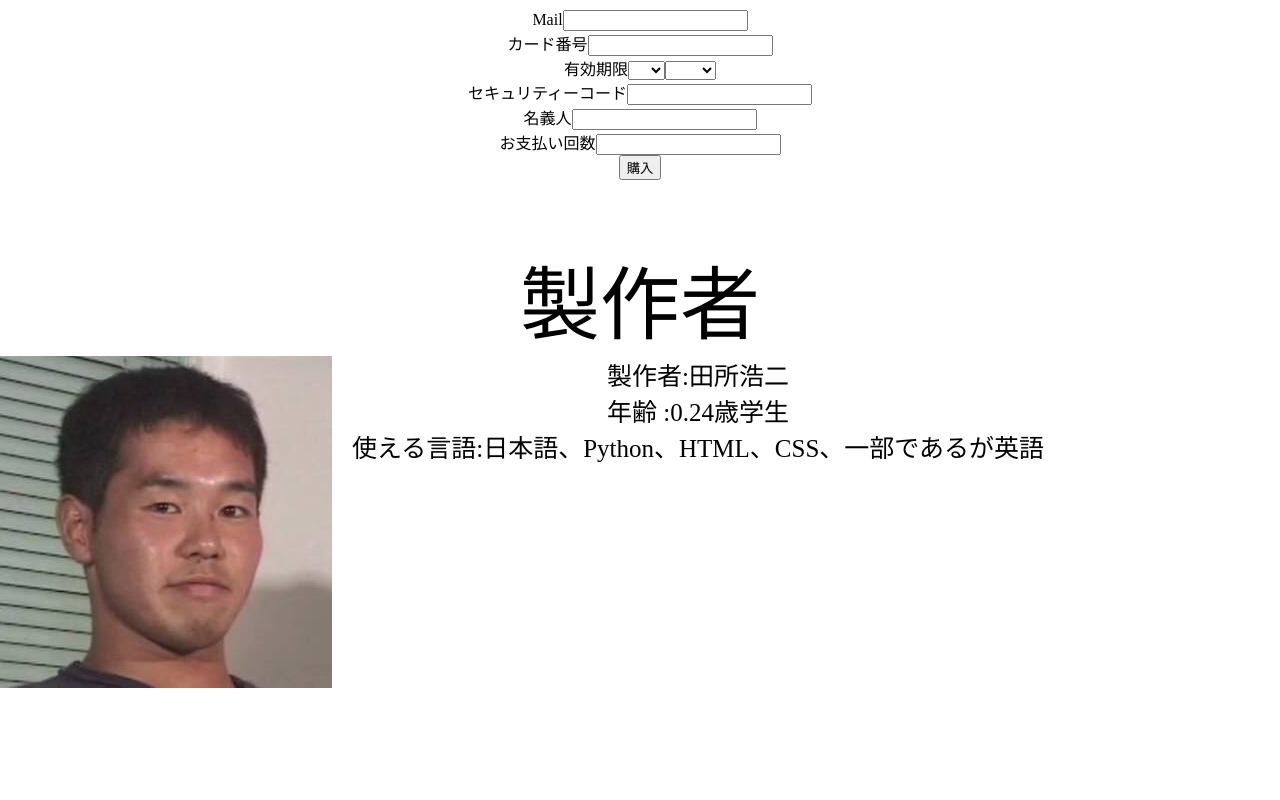
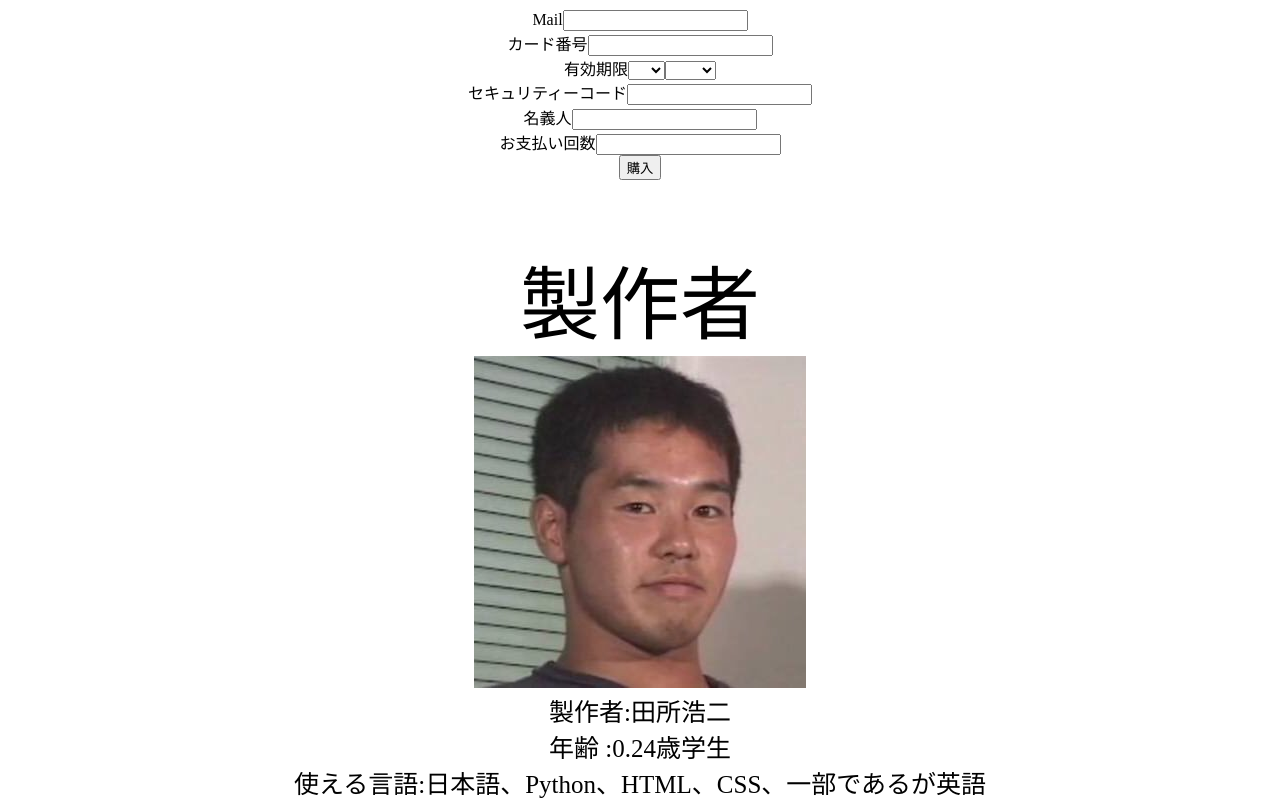
Before and after one commit to Hamster-crab/Sato-came-to-tell-me-his-love, a React (Create React App) app: page / in a window 1280 px wide. Shown: the part 406-1206 px from the top of the page. Before the commit the page ends 1094 px from the top, so only its background shows below. Built offline with nearby package versions, Linux system fonts and the light colour scheme.

Commit message:
画像が表示されなくなった いきすぎたハヤシライス先輩

```diff
--- a/src/App.css
+++ b/src/App.css
@@ -6,13 +6,11 @@
 }
 
 .Creator {
-  display: flex;
   font-family: "Noto Serif JP", serif;
 }
 
 .Creator a {
-  margin: 0 0 0 20px;
-  padding: 0;
+  text-align: center;
   font-size: 25px;
 }
 
--- a/src/App.tsx
+++ b/src/App.tsx
@@ -92,7 +92,7 @@ function App() {
         <center>
           <div className='CreatorName'>製作者</div>
           <div className="Creator">
-            <img src="/image/YJSENPAI.jpg" alt="" />
+            <img src="/image/YJSENPAI.jpg" /><br />
             <a>製作者:田所浩二<br/>年齢  :0.24歳学生<br/>使える言語:日本語、Python、HTML、CSS、一部であるが英語</a>
         </div>
         </center>
```
Also changed, not shown: 12 other files (tests, documents, lock files or other folders).
